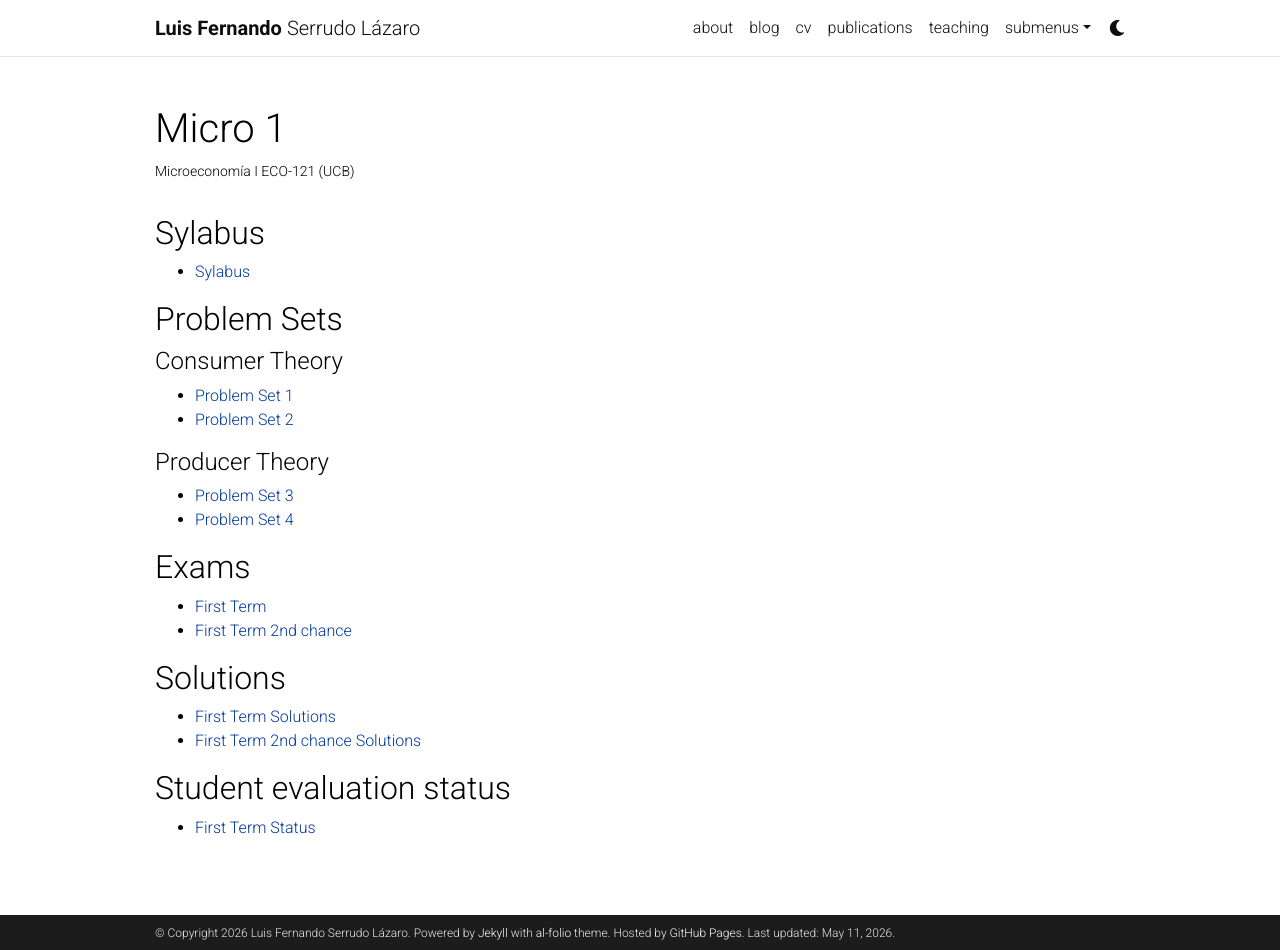
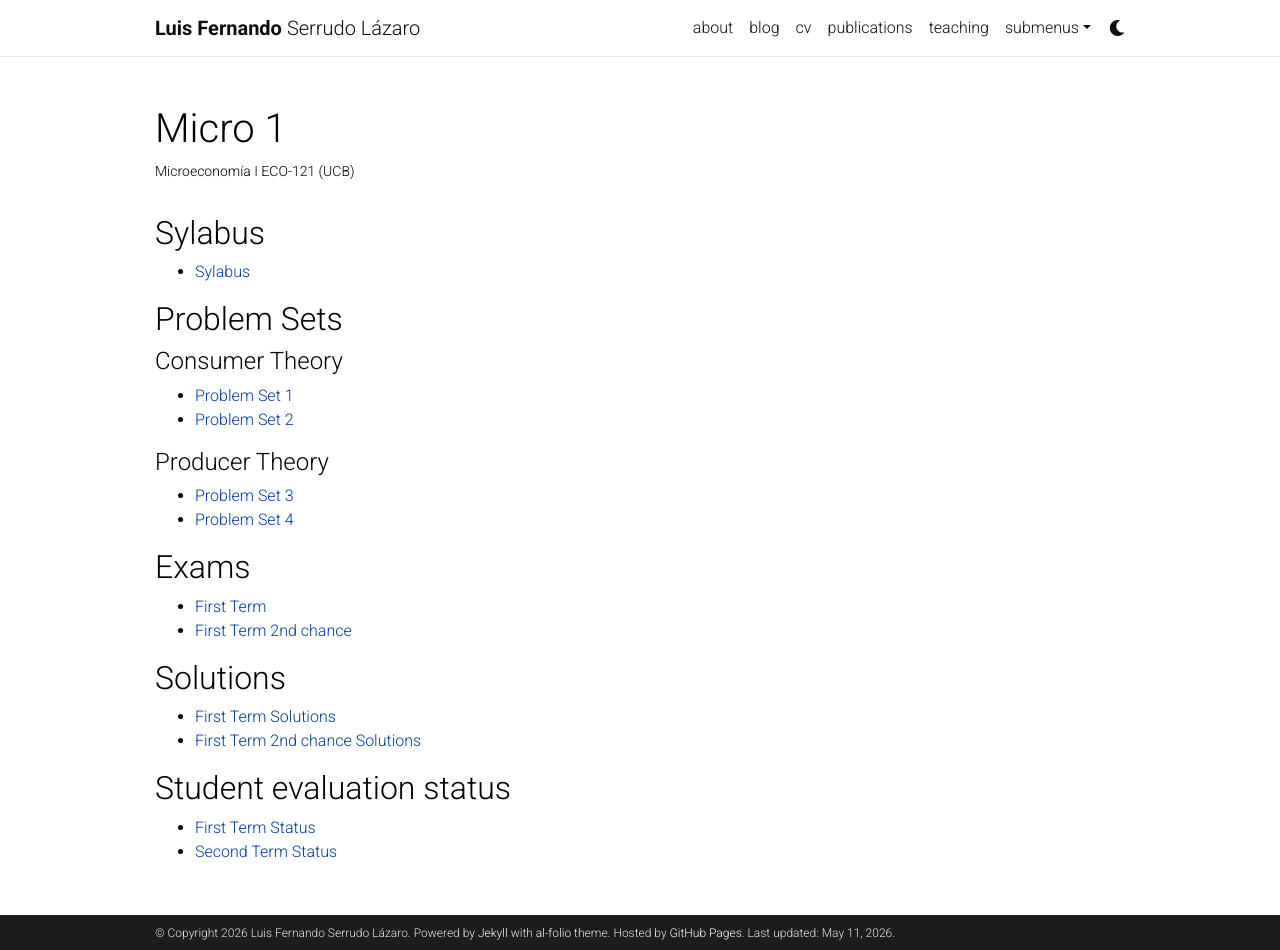
Before and after one commit to lserrudo/lserrudo.github.io, a Jekyll site: the page built from _projects/Microeconomics1.md, in a window 1280 px wide and 950 px high. Built offline with Jekyll 4.4.1, drawn with Linux system fonts in a browser that asks for light colours; comment, search, counter and statistics services are not loaded; a style sheet for code colours, icons or effects is not loaded.

Commit message:
Update Microeconomics1.md

```diff
--- a/_projects/Microeconomics1.md
+++ b/_projects/Microeconomics1.md
@@ -29,3 +29,4 @@ category: teaching
 
 ## Student evaluation status
 - [First Term Status](/assets/pdf/FT_Approved.pdf)
+- [Second Term Status](/assets/pdf/ST_Approved.pdf)
```
